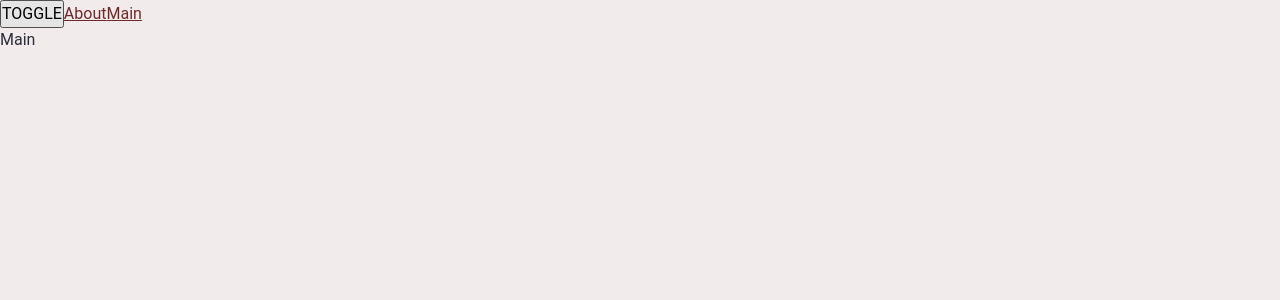
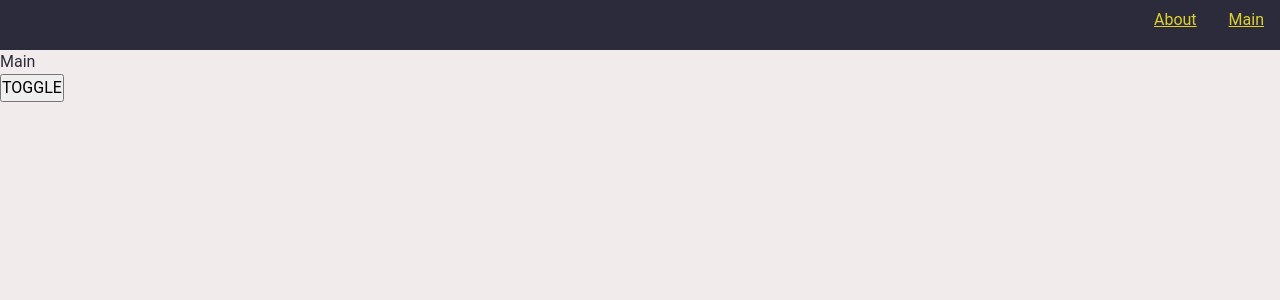
Before and after one commit to Avverest/advanced-frontend, a React app: page / in a window 1280 px wide. Shown: the top 300 px of the page. Built offline with nearby package versions, Linux system fonts and the light colour scheme.

Commit message:
Add Navbar component.

```diff
--- a/src/app/App.tsx
+++ b/src/app/App.tsx
@@ -1,18 +1,17 @@
 import './styles/index.scss'
-import { Link } from 'react-router-dom'
 import {useTheme} from './providers/ThemeProvider'
 import {classNames} from 'shared'
 import {AppRouter} from './providers/router'
+import {Navbar} from 'widgets/Navbar'
 
 export function App () {
   const {theme, toggleTheme} = useTheme()
 
   return (
     <div className={classNames('app', {}, [theme])}>
+      <Navbar />
+      <AppRouter />
       <button onClick={toggleTheme}>TOGGLE</button>
-      <Link to='/about'>About</Link>
-      <Link to='/'>Main</Link>
-      <AppRouter />
     </div>
   )
 }
--- a/src/app/styles/themes/dark.scss
+++ b/src/app/styles/themes/dark.scss
@@ -1,5 +1,10 @@
 .app.dark {
 	--bg-color: #2b2b3b;
+	--inverted-bg-color: #f1ebeb;
+
 	--primary-color: #f1ebeb;
 	--secondar-color: #c76060;
+
+	--inverted-primary-color: #2b2b3b;
+	--inverted-secondar-color: #6f5007;
 }
--- a/src/app/styles/themes/light.scss
+++ b/src/app/styles/themes/light.scss
@@ -1,5 +1,10 @@
 .app.light {
 	--bg-color: #f1ebeb;
+	--inverted-bg-color: #2b2b3b;
+
 	--primary-color: #2b2b3b;
 	--secondar-color: #742929;
+
+	--inverted-primary-color: #f1ebeb;
+	--inverted-secondar-color: #dfcf2e;
 }
--- a/src/app/styles/variables/global.scss
+++ b/src/app/styles/variables/global.scss
@@ -8,4 +8,6 @@
 	--font-size-l: 24px;
 	--font-line-l: 32px;
 	--font-l: var(--font-size-l) / var(--font-line-l) var(--font-family-main);
+
+	--navbar-height: 50px;
 }
--- a/src/shared/index.ts
+++ b/src/shared/index.ts
@@ -1,2 +1,3 @@
 export { classNames } from './lib'
 export { AppRoutes, RoutePath } from './config/routePath/routePath'
+export { AppLink, AppLinkTheme } from './ui/AppLink/AppLink'
--- a/src/shared/lib/classNames/classNames.ts
+++ b/src/shared/lib/classNames/classNames.ts
@@ -1,8 +1,8 @@
 type Mods = Record<string, boolean | string>
-export function classNames (cls: string, mods: Mods, additional: string[]): string {
+export function classNames (cls: string, mods: Mods = {}, additional: string[] = []): string {
   return [
     cls,
-    ...additional,
+    ...additional.filter(Boolean),
     ...Object.entries(mods)
       .filter(([, value]) => Boolean(value))
       .map(([className]) => className)
--- /dev/null
+++ b/src/shared/ui/AppLink/AppLink.module.scss
@@ -0,0 +1,11 @@
+.AppLink {
+  //color: var(--primary-color);
+}
+
+.primary {
+  color: var(--primary-color);
+}
+
+.secondary {
+  color: var(--inverted-secondar-color);
+}
--- /dev/null
+++ b/src/shared/ui/AppLink/AppLink.tsx
@@ -0,0 +1,32 @@
+import {FC} from 'react'
+import {classNames} from 'shared'
+import cls from './AppLink.module.scss'
+import {LinkProps, Link} from 'react-router-dom'
+
+export enum AppLinkTheme {
+  PRIMARY = 'primary',
+  SECONDARY = 'secondary',
+}
+interface AppLinkProps extends LinkProps {
+  className?: string
+  theme: AppLinkTheme
+}
+export const AppLink: FC<AppLinkProps> = (props) => {
+  const {
+    className,
+    to,
+    children,
+    theme= AppLinkTheme.PRIMARY,
+    ...passedProps
+  } = props
+
+  return (
+    <Link
+      to={to}
+      className={classNames(cls.AppLink, {}, [className, cls[theme]])}
+      {...passedProps}
+    >
+      {children}
+    </Link>
+  )
+}
--- /dev/null
+++ b/src/widgets/Navbar/index.ts
@@ -0,0 +1 @@
+export { Navbar } from './ui/Navbar'
--- /dev/null
+++ b/src/widgets/Navbar/ui/Navbar.module.scss
@@ -0,0 +1,17 @@
+.Navbar {
+  width: 100%;
+  height: var(--navbar-height);
+  background-color: var(--inverted-bg-color);
+  display: flex;
+  align-items: center;
+}
+
+.links {
+  display: flex;
+  width: 100%;
+  height: 100%;
+  justify-content: flex-end;
+  & > * {
+    padding: 0.5rem 1rem;
+  }
+}
--- /dev/null
+++ b/src/widgets/Navbar/ui/Navbar.tsx
@@ -0,0 +1,18 @@
+import {FC} from 'react'
+import {AppLink, AppLinkTheme, classNames} from 'shared'
+import cls from './Navbar.module.scss'
+
+interface NavbarProps {
+  className?: string
+}
+export const Navbar: FC<NavbarProps>  = (props) => {
+  const { className } = props
+  return (
+    <div className={classNames(cls.Navbar, {}, [className])}>
+      <div className={cls.links}>
+        <AppLink theme={AppLinkTheme.SECONDARY} to='/about'>About</AppLink>
+        <AppLink theme={AppLinkTheme.SECONDARY} to='/'>Main</AppLink>
+      </div>
+    </div>
+  )
+}
```
